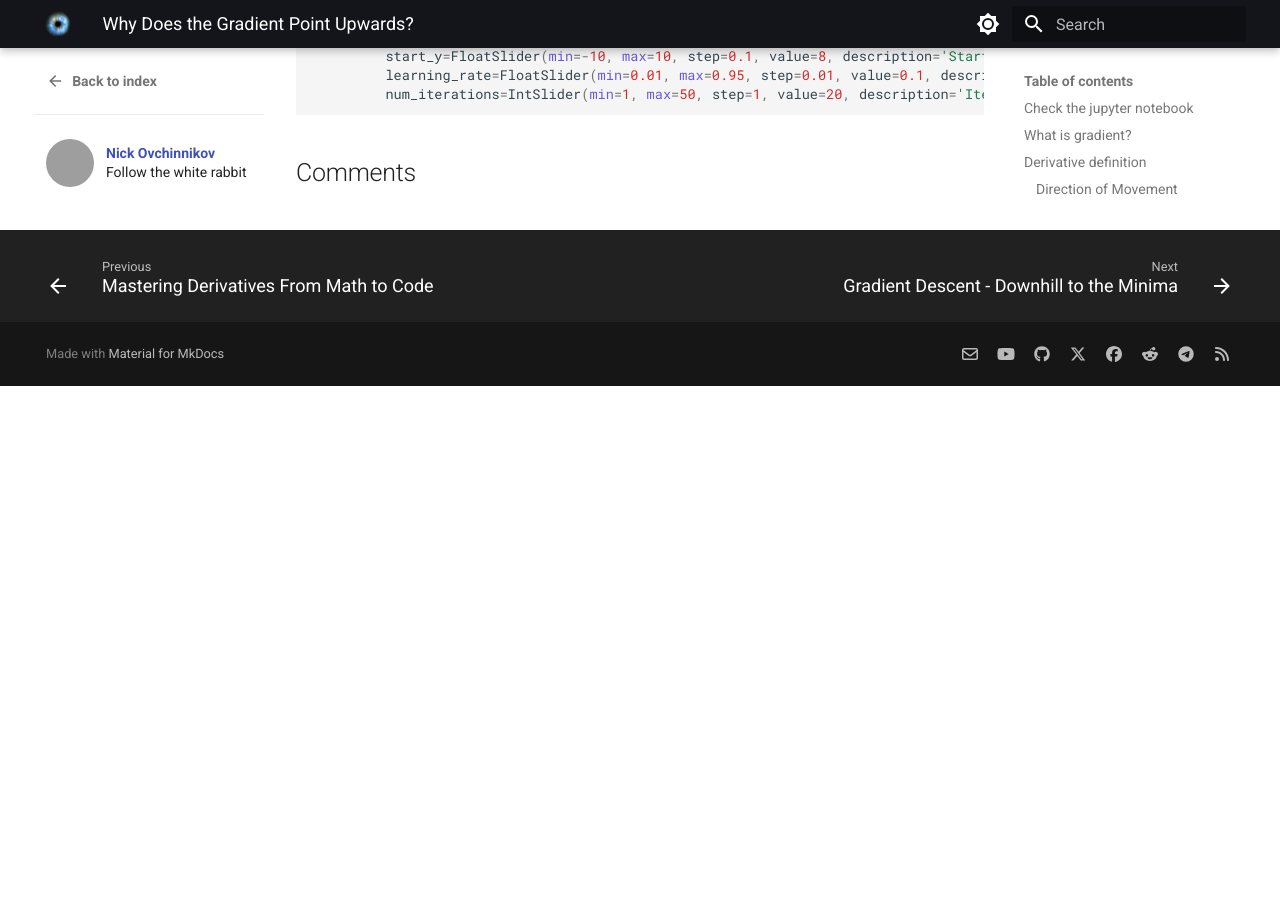
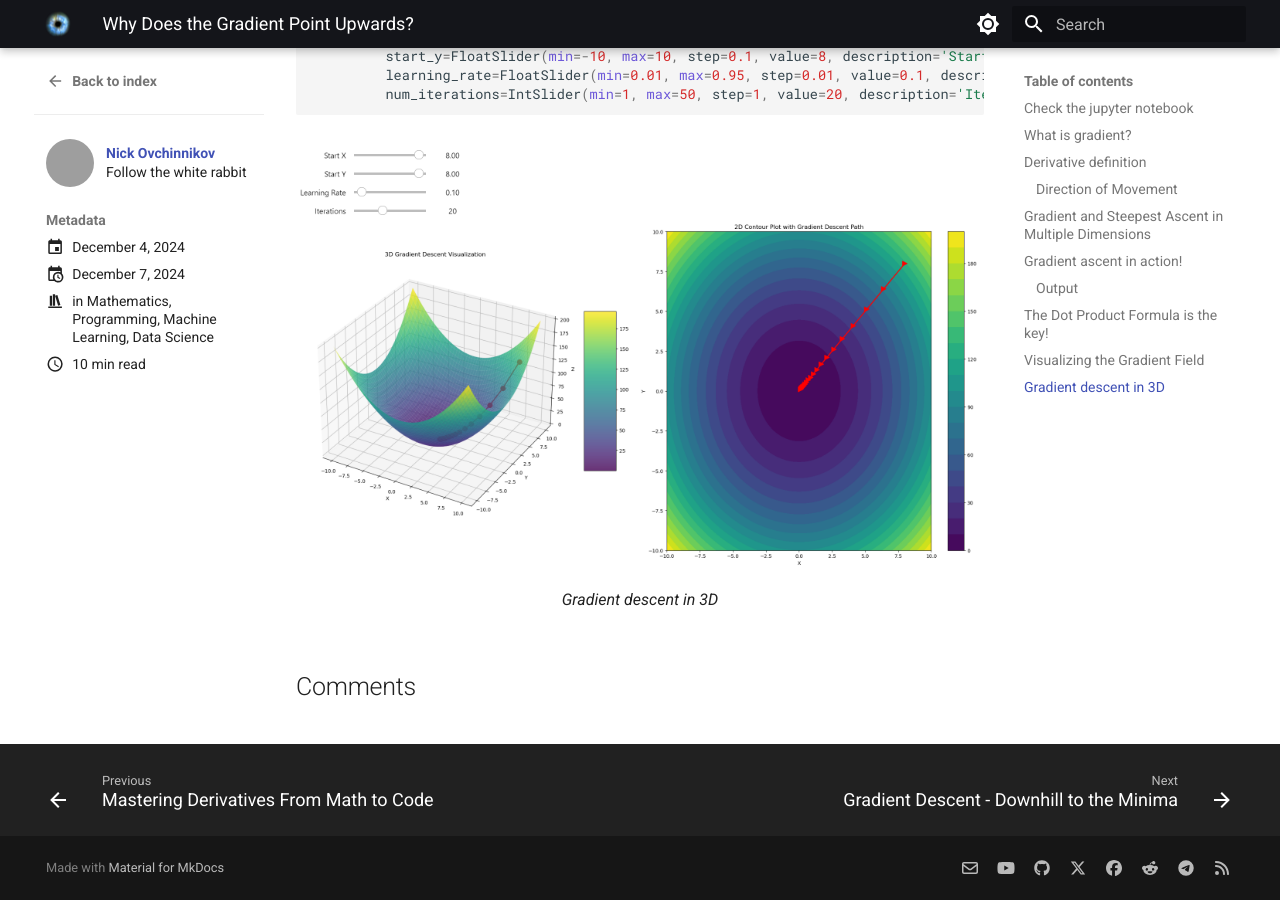
Before and after one commit to nickovchinnikov/datasatanism, an MkDocs documentation site: the page built from docs/posts/why_does_the_gradient_point_to_the_steepest_ascent.md, in a window 1280 px wide and 900 px high, scrolled down 11216 px. Built offline with MkDocs 1.6.1 and Material for MkDocs 9.7.7, drawn with Linux system fonts in a browser that asks for light colours; comment, search, counter and statistics services are not loaded; before the commit the page ends 11602 px from its top, so only the background shows below that; grey boxes are pictures that could not be loaded.

Commit message:
Upd2: Why Does the Gradient Point Upwards?

````diff
--- a/docs/posts/why_does_the_gradient_point_to_the_steepest_ascent.md
+++ b/docs/posts/why_does_the_gradient_point_to_the_steepest_ascent.md
@@ -451,3 +451,8 @@
          num_iterations=IntSlider(min=1, max=50, step=1, value=20, description='Iterations'))
 
 ```
+
+![Gradient descent in 3D](../assets/why_does_the_gradient_point_to_the_steepest_ascent/grad_descent.png){ align=center }
+/// caption
+Gradient descent in 3D
+///
````
Also changed, not shown: docs/assets/why_does_the_gradient_point_to_the_steepest_ascent/grad_descent.png (added).
